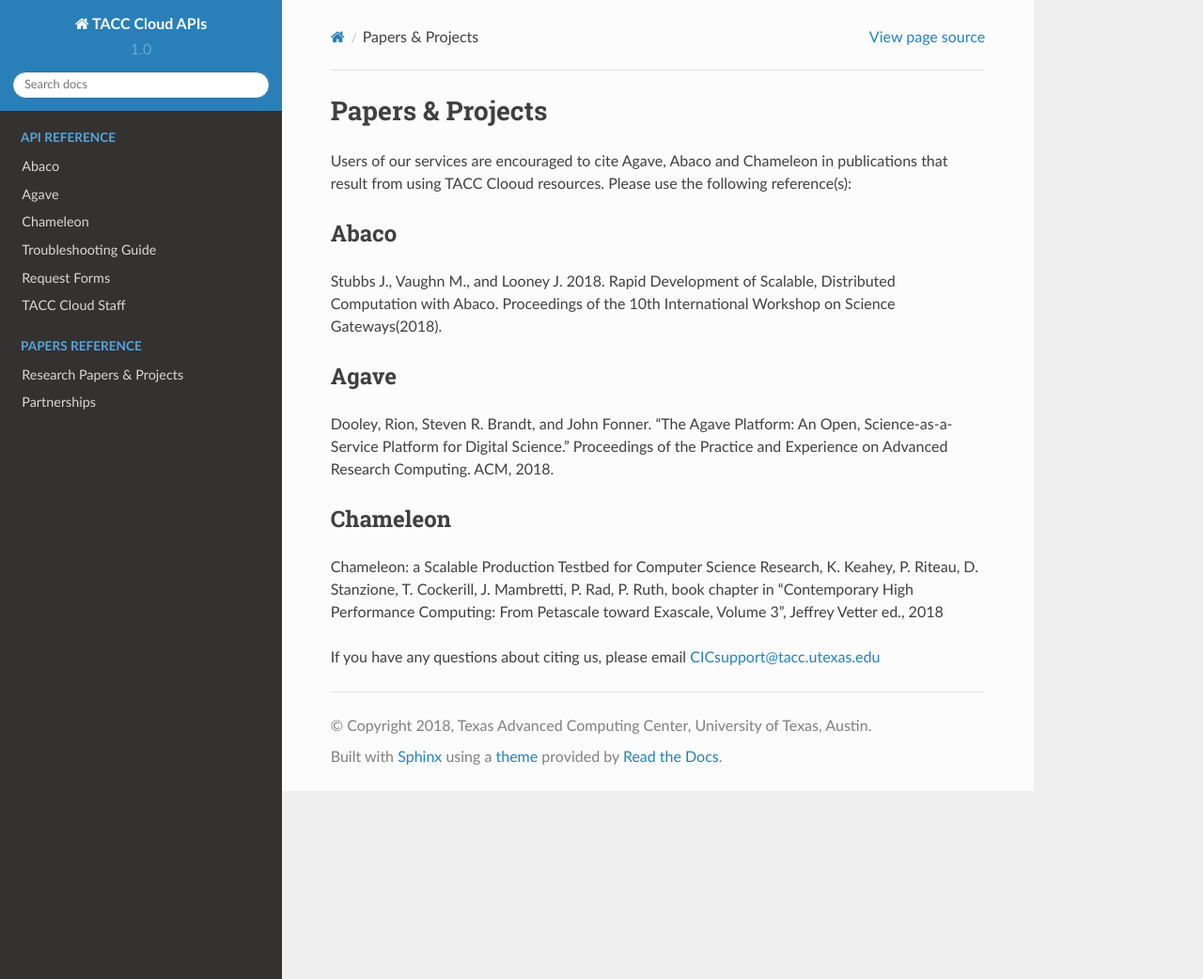
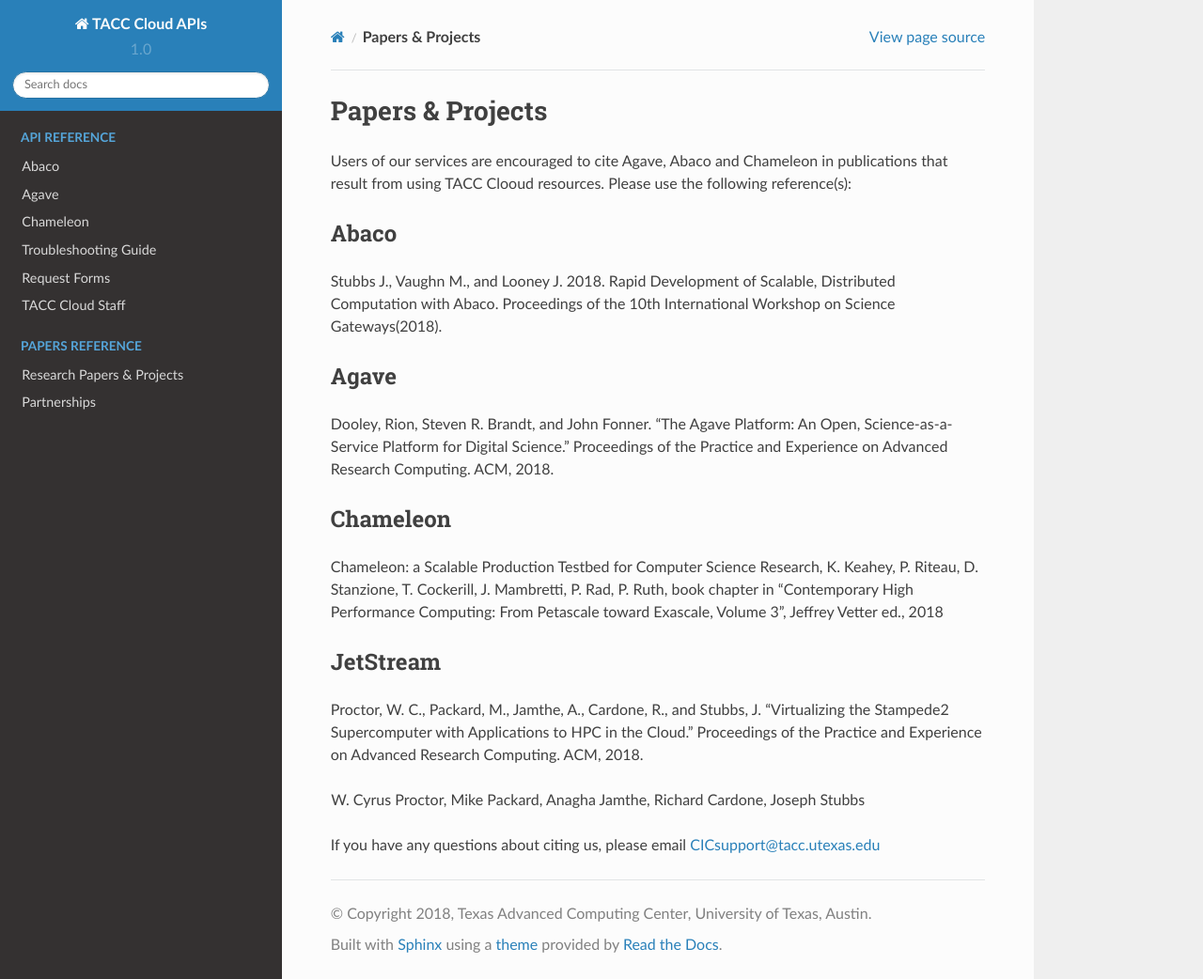
Before and after one commit to TACC-Cloud/tacc-cloud-docs, a Sphinx documentation site: the page built from docs/resources/papers.rst, in a window 1280 px wide and 1042 px high. Shown: the whole window at 94% size. Built offline with Sphinx 7.4.7 and the Read the Docs theme 2.0.0, drawn with Linux system fonts in a browser that asks for light colours.

Commit message:
Update papers.rst
Added JetStream paper

```diff
--- a/docs/resources/papers.rst
+++ b/docs/resources/papers.rst
@@ -1,9 +1,9 @@
 .. role:: raw-html-m2r(raw)
    :format: html
 
-=================
-Papers & Projects
-=================
+=====================
+**Papers & Projects**
+=====================
 
 Users of our services are encouraged to cite Agave, Abaco and Chameleon in publications that result from using TACC Clooud resources. Please use the following reference(s):
 
@@ -19,8 +19,18 @@
 ---------
 Chameleon: a Scalable Production Testbed for Computer Science Research, K. Keahey, P. Riteau, D. Stanzione, T. Cockerill, J. Mambretti, P. Rad, P. Ruth, book chapter in "Contemporary High Performance Computing: From Petascale toward Exascale, Volume 3", Jeffrey Vetter ed., 2018
 
+JetStream
+---------
+Proctor, W. C., Packard, M., Jamthe, A., Cardone, R., and Stubbs, J. "Virtualizing the Stampede2 Supercomputer with Applications to HPC in the Cloud." Proceedings of the Practice and Experience on Advanced Research Computing. ACM, 2018.
+
+W. Cyrus Proctor, Mike Packard, Anagha Jamthe, Richard Cardone, Joseph Stubbs
+
+
+
 .. raw:: html
          <br><br>
 
 
+
+
 If you have any questions about citing us, please email CICsupport@tacc.utexas.edu
```
